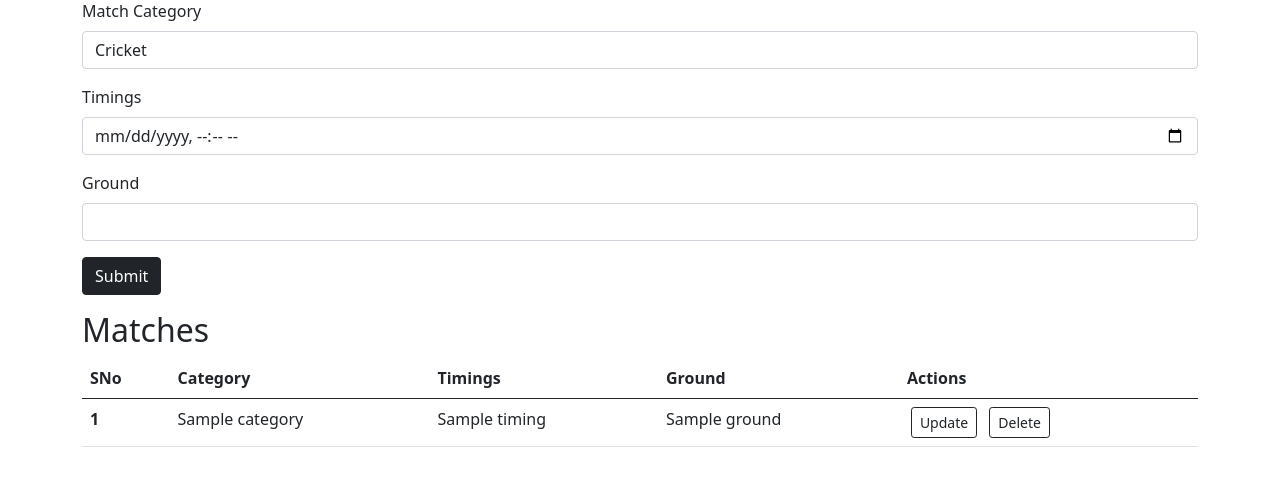
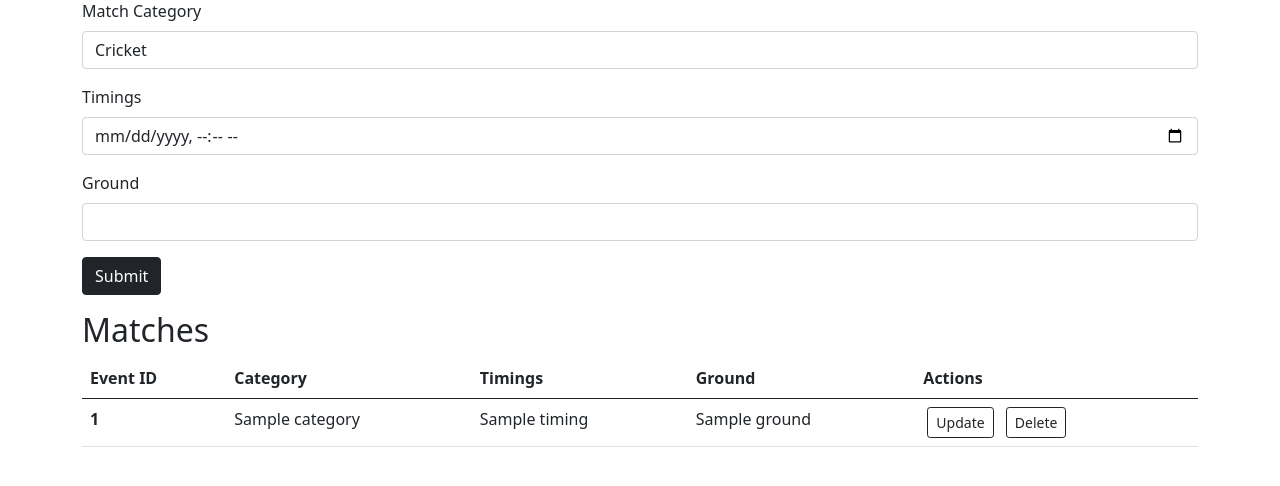
Before and after one commit to r4rajat/SportsManagement, a Flask app: template templates/admin.html in a window 1280 px wide. Shown: the part 119-605 px from the top of the page. Run offline with Flask 2, Linux system fonts and the light colour scheme; the template is opened without the code that fills it: most values are stand-ins (such as "Sample title", 1, 10 or a date in 2020).

Commit message:
Admin Portal Add Event
Signed-off-by: Rajat Gupta <rajat.gupta@veeam.com>

```diff
--- a/main.py
+++ b/main.py
@@ -16,7 +16,12 @@ def login():
     password = request.form['password']
 
     if username == 'admin' and password == 'admin':
-        resp = make_response(render_template("admin.html"))
+        status, data = functions.get_all_events()
+        allEvents = []
+        for event in data:
+            event[constant.ID] = str(event[constant.ID])
+            allEvents.append(event)
+        resp = make_response(render_template("admin.html", allEvents=allEvents))
         resp.set_cookie(constant.USER_ID, "admin")
         return resp
 
@@ -63,6 +68,7 @@ def add_event():
         status, data = functions.get_all_events()
         allEvents = []
         for event in data:
+            event[constant.ID] = str(event[constant.ID])
             allEvents.append(event)
         return render_template("admin.html", allEvents=allEvents)
     else:
--- a/templates/admin.html
+++ b/templates/admin.html
@@ -8,9 +8,9 @@
             <div class="mb-3">
               <label for="category" class="form-label">Match Category</label>
               <select class="form-control" id="category" name="category">
-                  <option value="cricket">Cricket</option>
-                  <option value="football">Football</option>
-                  <option value="badminton">Badminton</option>
+                  <option value="Cricket">Cricket</option>
+                  <option value="Football">Football</option>
+                  <option value="Badminton">Badminton</option>
               </select>
             </div>
             <div class="mb-3">
@@ -37,7 +37,7 @@
                     <table class="table">
                         <thead>
                           <tr>
-                            <th scope="col">SNo</th>
+                            <th scope="col">Event ID</th>
                             <th scope="col">Category</th>
                             <th scope="col">Timings</th>
                             <th scope="col">Ground</th>
@@ -48,7 +48,7 @@
                         <tbody>
               {% for event in allEvents %}
               <tr>
-                <th scope="row">{{loop.index}}</th>
+                <th scope="row">{{event._id}}</th>
                 <td>{{event.CATEGORY}}</td>
                 <td>{{event.TIMING}}</td>
                 <td>{{event.GROUND}}</td>
```
